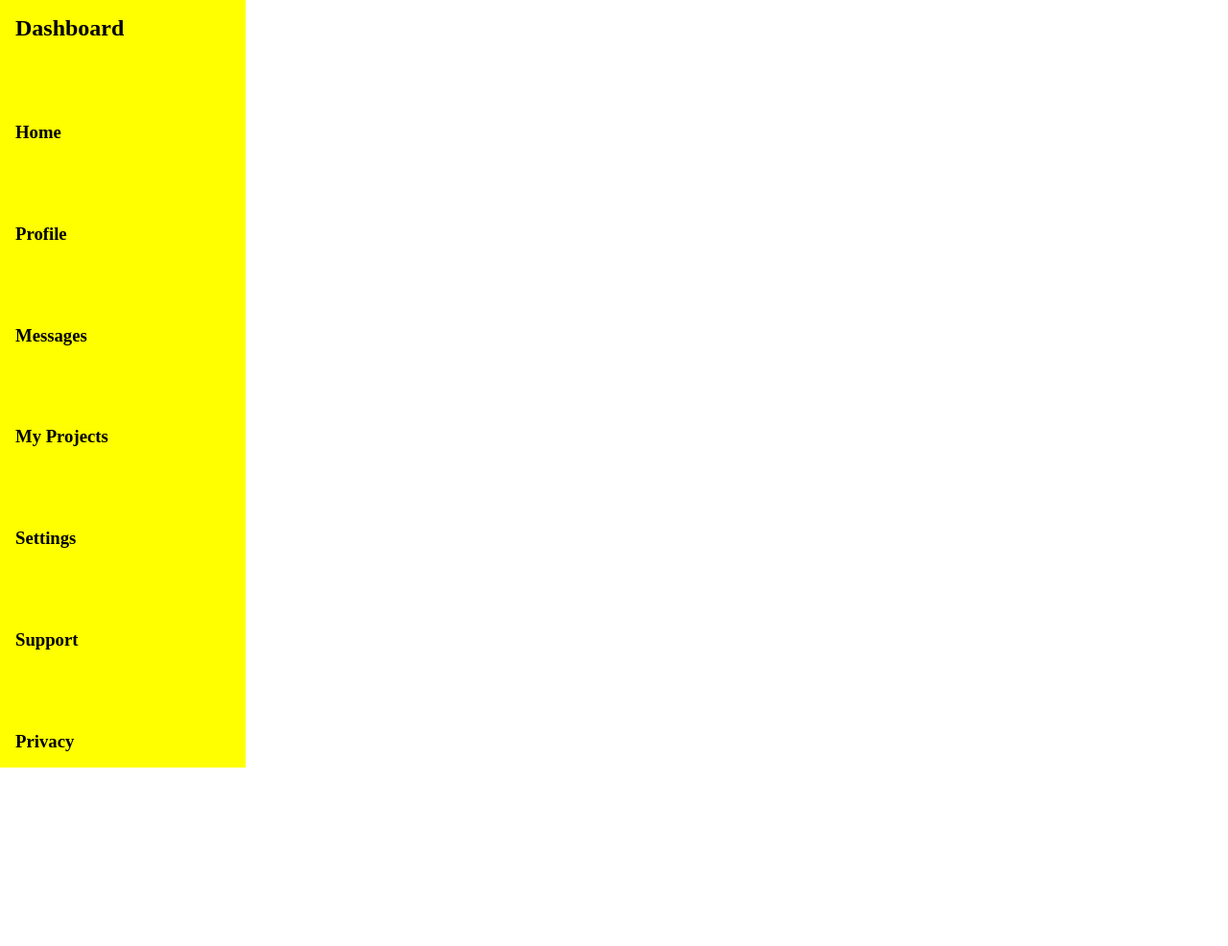
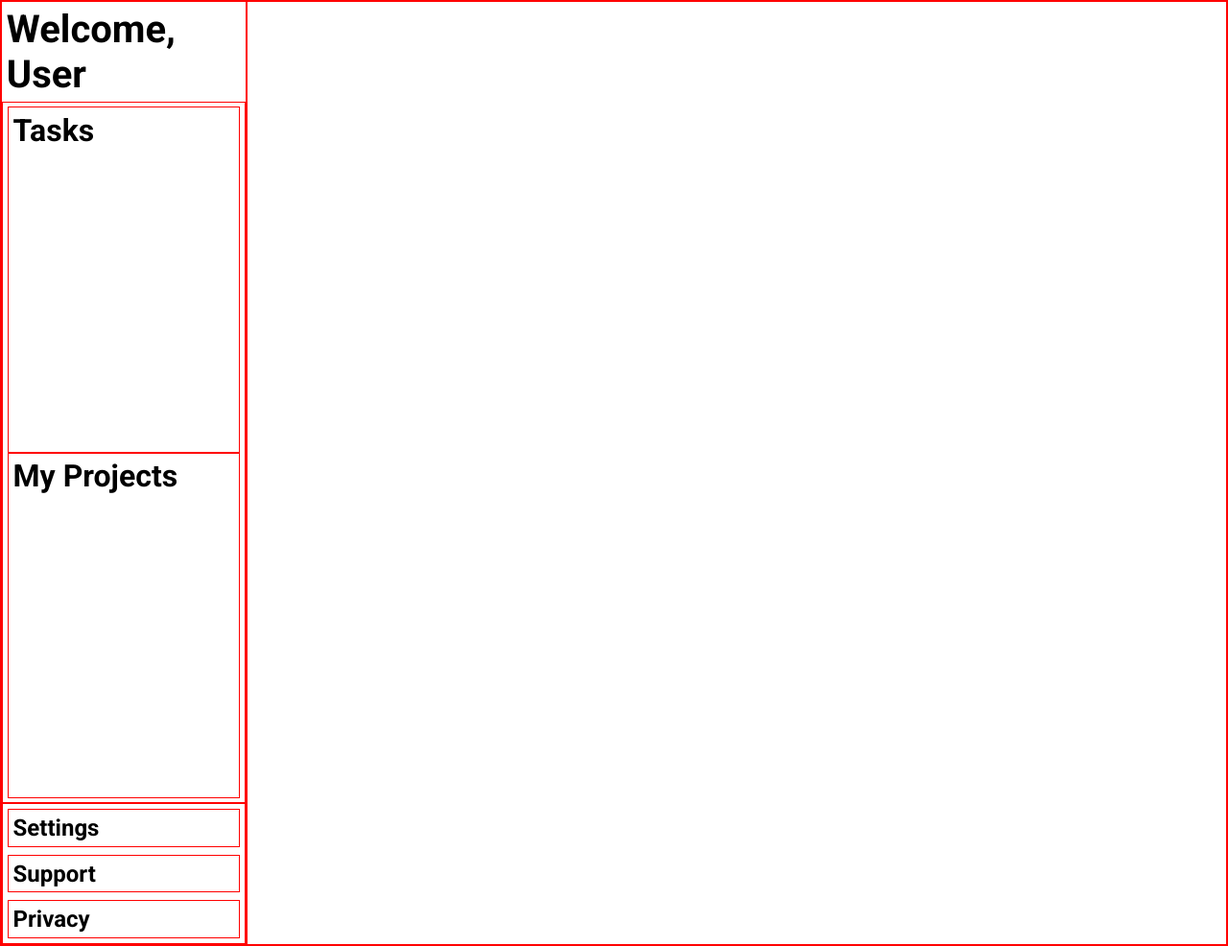
Before and after one commit to Peter-Paul-Dev/todo-list, a website built with webpack: page src/todo.html in a window 1280 px wide. Shown: the whole page at 96% size. Before the commit the page ends 800 px from the top, so only its background shows below. Built offline with nearby package versions, Linux system fonts and the light colour scheme.

Commit message:
style: Styled the sidebar to use grid instead of flex for the layout. Separated related sections into their own divs. Imported Roboto from Google Fonts.
I changed the display value of the sidebar from flex to grid. I wanted the Tasks section of the sidebar to be closer to the top and I thought it'd be easier to do with grid than with flex.

I also grouped related features into their own div sections. "Tasks" and "My Projects" are grouped together, and the technical features are grouped into their own separte group as well. I removed the div that was wrapping around the h2 text since I found it unnecessary.

I imported Roboto from Google fonts as well. Not sure if this will be the permanent main font but I was gonna change the font to something else anyway so I decided to import one in the meantime.

```diff
--- a/src/style.css
+++ b/src/style.css
@@ -1,7 +1,18 @@
+@import url('https://fonts.googleapis.com/css2?family=Roboto:ital,wght@0,100..900;1,100..900&display=swap');
+
+:root {
+    --roboto: "Roboto", sans-serif;
+}
+
 * {
     margin: 0;
     padding: 0;
     box-sizing: border-box;
+    font-family: var(--roboto);
+}
+
+div {
+    border: solid red 1px;
 }
 
 .container {
@@ -11,12 +22,37 @@
 }
 
 .sidebar {
+    display: grid;
+    grid-template-rows: 0.5fr 5fr 0.5fr;
+}
+
+.sidebar h2 {
+    padding: 0.3rem;
+    font-size: 2.5rem;
+}
+
+.sidebar h3 {
+    font-size: 2rem;
+}
+
+.sidebar div {
+    padding: 0.3rem;
+}
+
+.todo-and-project-list {
+    display: grid;
+    grid-row: 2/3;
+    grid-template-rows: 1fr 1fr;
+}
+
+.technical-section {
     display: flex;
-    flex-flow: column wrap;
-    background-color: yellow;
-    justify-content: space-between;
-    grid-column: 1/2;
-    padding: 1rem;
+    flex-flow: column;
+    gap: 0.5rem;
+}
+
+.technical-section h4 {
+    font-size: 1.5rem;
 }
 
 .todo-display {
--- a/src/todo.html
+++ b/src/todo.html
@@ -8,36 +8,30 @@
 <body>
     <div class="container">
         <div class="sidebar">
+                <h2>Welcome, User</h2>
+
+            <div class="todo-and-project-list">
                 <div>
-                <h2>Dashboard</h2>
-            </div>
-
-            <div>
-                <h3>Home</h3>
-            </div>
-
-            <div>
-                <h3>Profile</h3>
-            </div>
-
-            <div>
-                <h3>Messages</h3>
+                    <h3>Tasks</h3>
                 </div>
 
                 <div>
                     <h3>My Projects</h3>
                 </div>
+            </div>
 
+            <div class="technical-section">
                 <div>
-                <h3>Settings</h3>
+                    <h4>Settings</h4>
                 </div>
 
                 <div>
-                <h3>Support</h3>
+                    <h4>Support</h4>
                 </div>
 
                 <div>
-                <h3>Privacy</h3>
+                    <h4>Privacy</h4>
+                </div>
             </div>
         </div>
 
```
Lines whose indentation alone changed are shown as unchanged.
